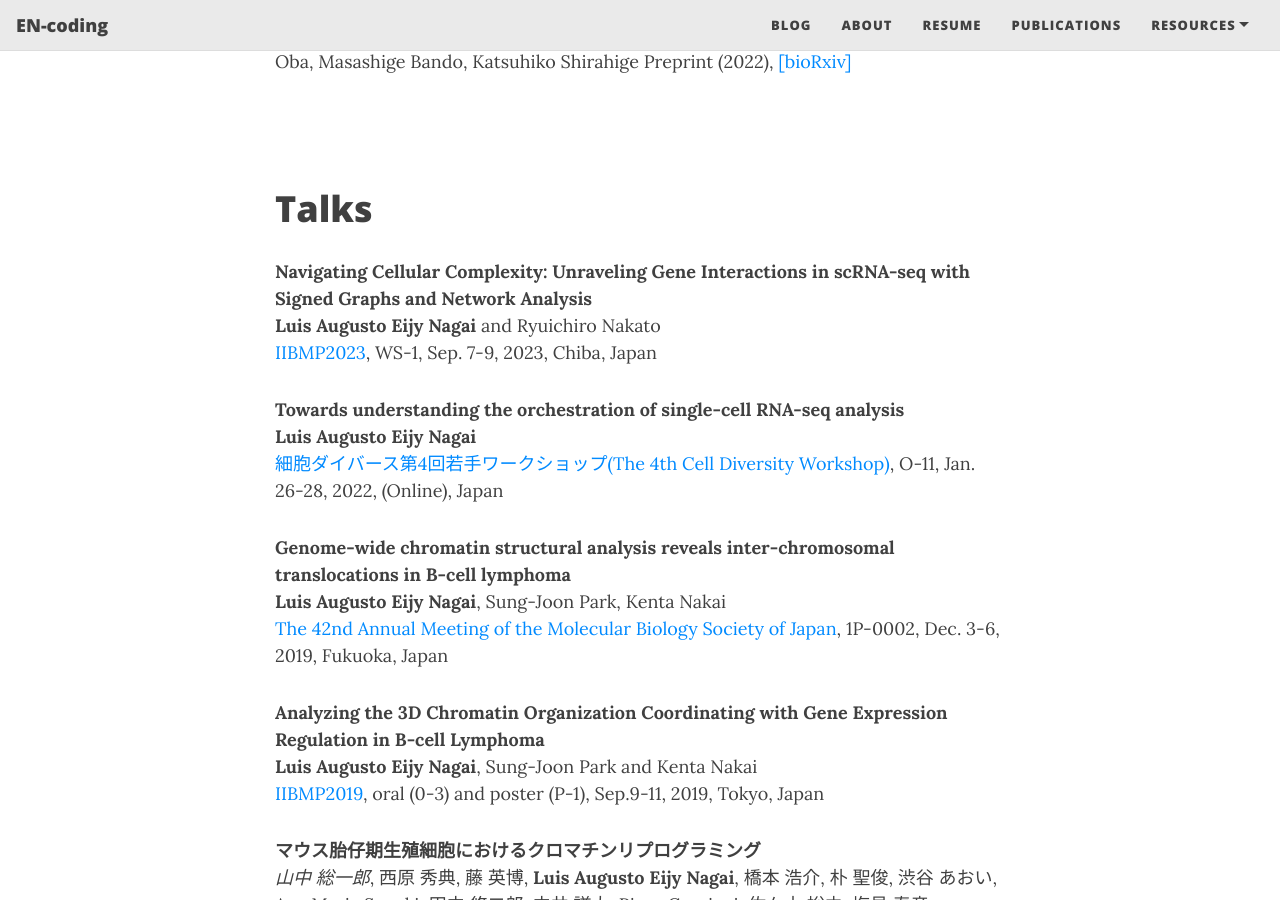
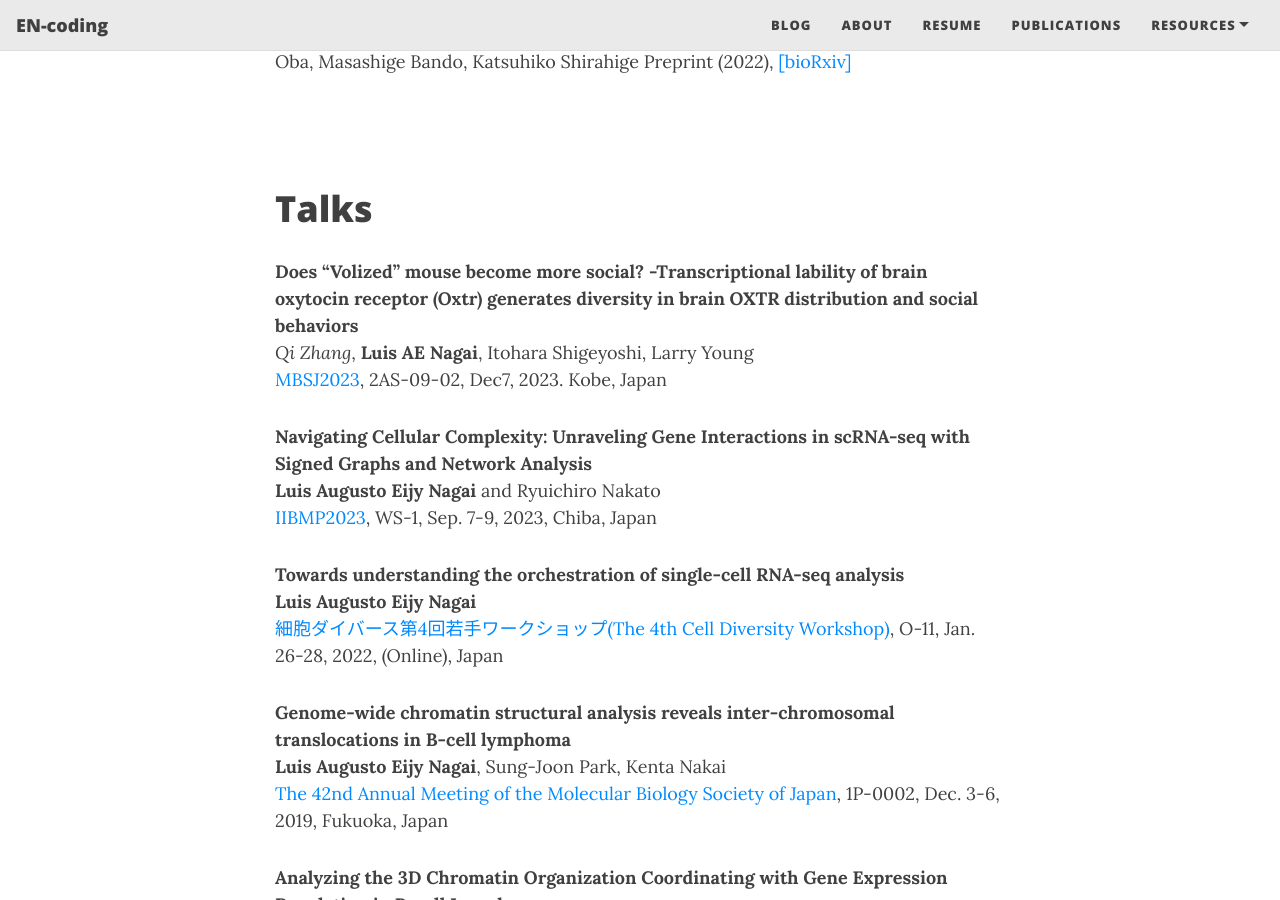
Before and after one commit to en-coding/en-coding.github.io, a Jekyll site: the page built from publications.md, in a window 1280 px wide and 900 px high, scrolled down 2215 px. Built offline with Jekyll 4.4.1, drawn with Linux system fonts in a browser that asks for light colours; nearby versions of some CDN libraries.

Commit message:
include talk

```diff
--- a/publications.md
+++ b/publications.md
@@ -67,6 +67,10 @@
 
 
 # Talks
+**Does "Volized" mouse become more social? -Transcriptional lability of brain oxytocin receptor (Oxtr) generates diversity in brain OXTR distribution and social behaviors**
+_Qi Zhang_, **Luis AE Nagai**, Itohara Shigeyoshi, Larry Young
+[MBSJ2023](https://www2.aeplan.co.jp/mbsj2023/en-index.html), 2AS-09-02, Dec7, 2023. Kobe, Japan
+
 **Navigating Cellular Complexity: Unraveling Gene Interactions in scRNA-seq with Signed Graphs and Network Analysis**
 **Luis Augusto Eijy Nagai** and Ryuichiro Nakato
 [IIBMP2023](https://smartconf.jp/content/iibmp2023/workshop), WS-1, Sep. 7-9, 2023, Chiba, Japan
```
